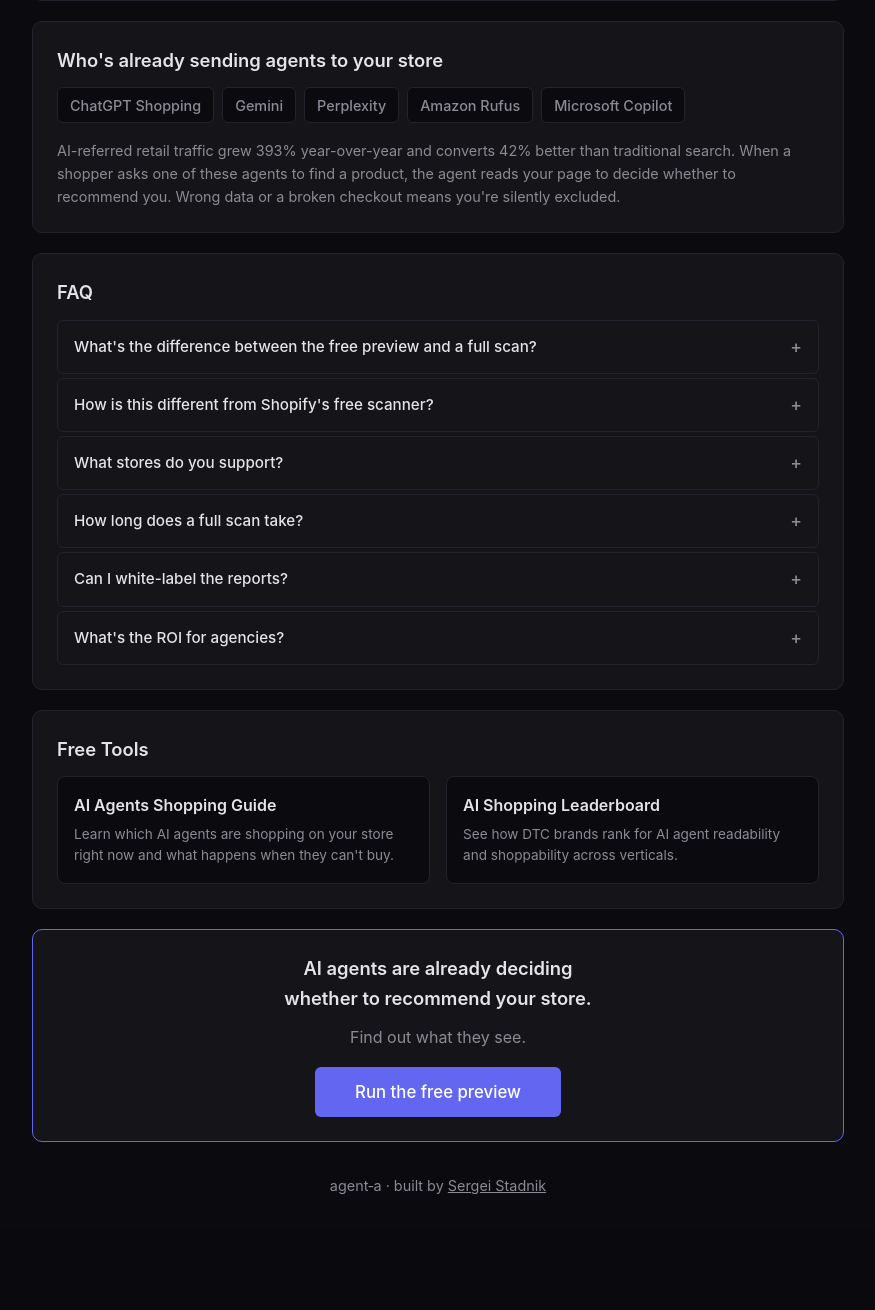
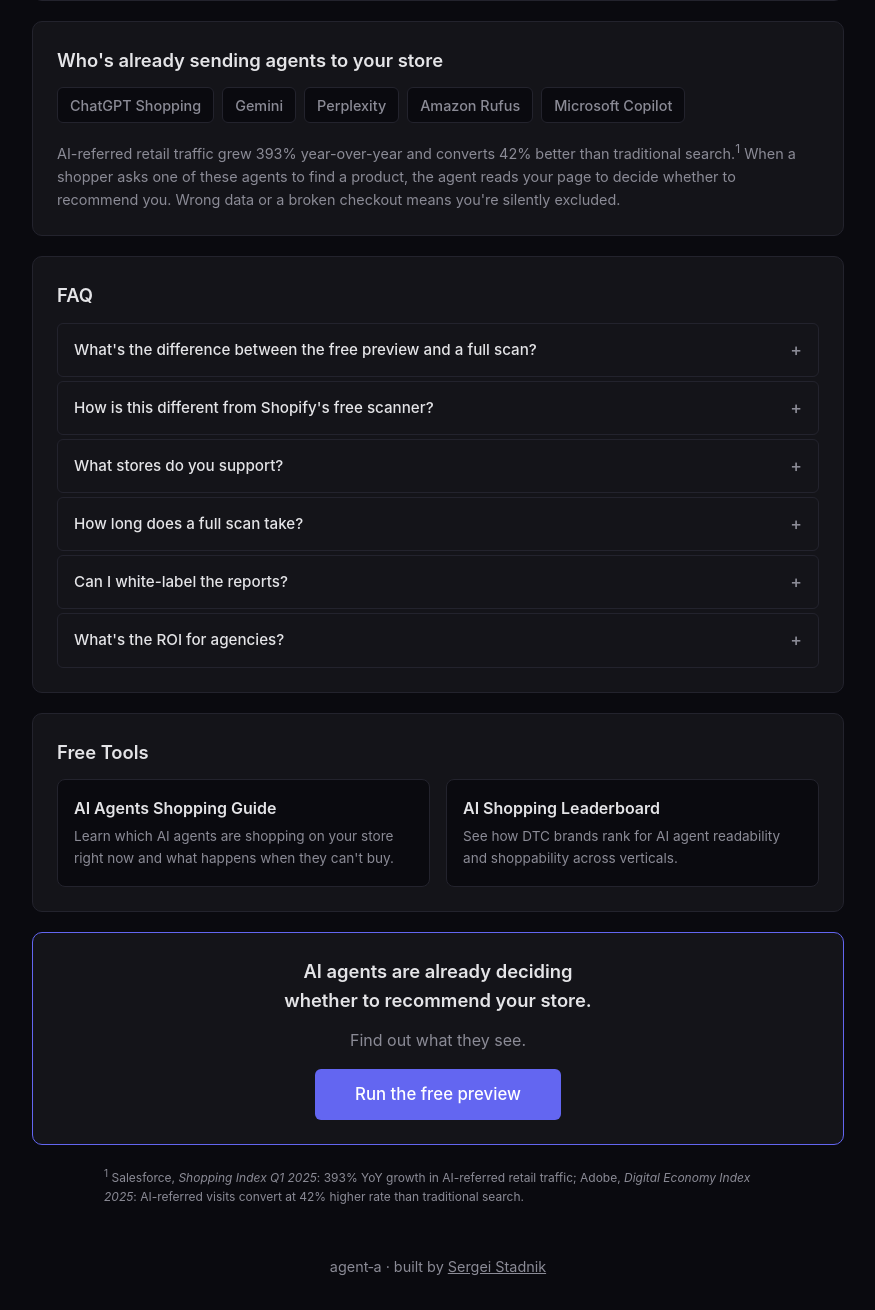
Before and after one commit to monkrus/agent-a, a Flask app: page / in a window 1280 px wide. Shown: the part 2326-3636 px from the top of the page, without its empty margins (202-1077 px from the left). Before the commit the page ends 3520 px from the top, so only its background shows below. Run offline with Flask 3, Linux system fonts and the light colour scheme; data comes from the database, SQL or seed files in the repository; parts of the project's set-up code (start-up, migrations or seed data) failed here and were passed over; some libraries are stand-ins or nearby versions.

Commit message:
Add footnote citing sources for AI shopping traffic stats
Salesforce Shopping Index Q1 2025 (393% YoY) and Adobe Digital Economy
Index 2025 (42% conversion lift).

Co-Authored-By: Claude Opus 4.6 <noreply@anthropic.com>

```diff
--- a/readiness/templates/index.html
+++ b/readiness/templates/index.html
@@ -325,7 +325,7 @@
         <span class="agent-tag">Amazon Rufus</span>
         <span class="agent-tag">Microsoft Copilot</span>
       </div>
-      <p style="font-size:0.9rem; color:var(--text-muted); margin-top:1rem;">AI-referred retail traffic grew 393% year-over-year and converts 42% better than traditional search. When a shopper asks one of these agents to find a product, the agent reads your page to decide whether to recommend you. Wrong data or a broken checkout means you're silently excluded.</p>
+      <p style="font-size:0.9rem; color:var(--text-muted); margin-top:1rem;">AI-referred retail traffic grew 393% year-over-year and converts 42% better than traditional search.<sup><a href="#fn1" style="color:var(--text-muted);text-decoration:none;">1</a></sup> When a shopper asks one of these agents to find a product, the agent reads your page to decide whether to recommend you. Wrong data or a broken checkout means you're silently excluded.</p>
     </div>
 
     <!-- STATS -->
@@ -407,6 +407,9 @@
       <a href="#scan-top" class="btn-pay" style="display:inline-block; text-decoration:none;" onclick="document.getElementById('url').focus();">Run the free preview</a>
     </div>
 
+    <div id="fn1" style="max-width:700px;margin:0 auto;padding:0 1rem 1rem;">
+      <p style="font-size:0.75rem;color:var(--text-muted);"><sup>1</sup> Salesforce, <em>Shopping Index Q1 2025</em>: 393% YoY growth in AI-referred retail traffic; Adobe, <em>Digital Economy Index 2025</em>: AI-referred visits convert at 42% higher rate than traditional search.</p>
+    </div>
     <footer>
       <p>agent&#8209;a &middot; built by <a href="https://github.com/monkrus" style="color:var(--text-muted);">Sergei Stadnik</a></p>
     </footer>
```
